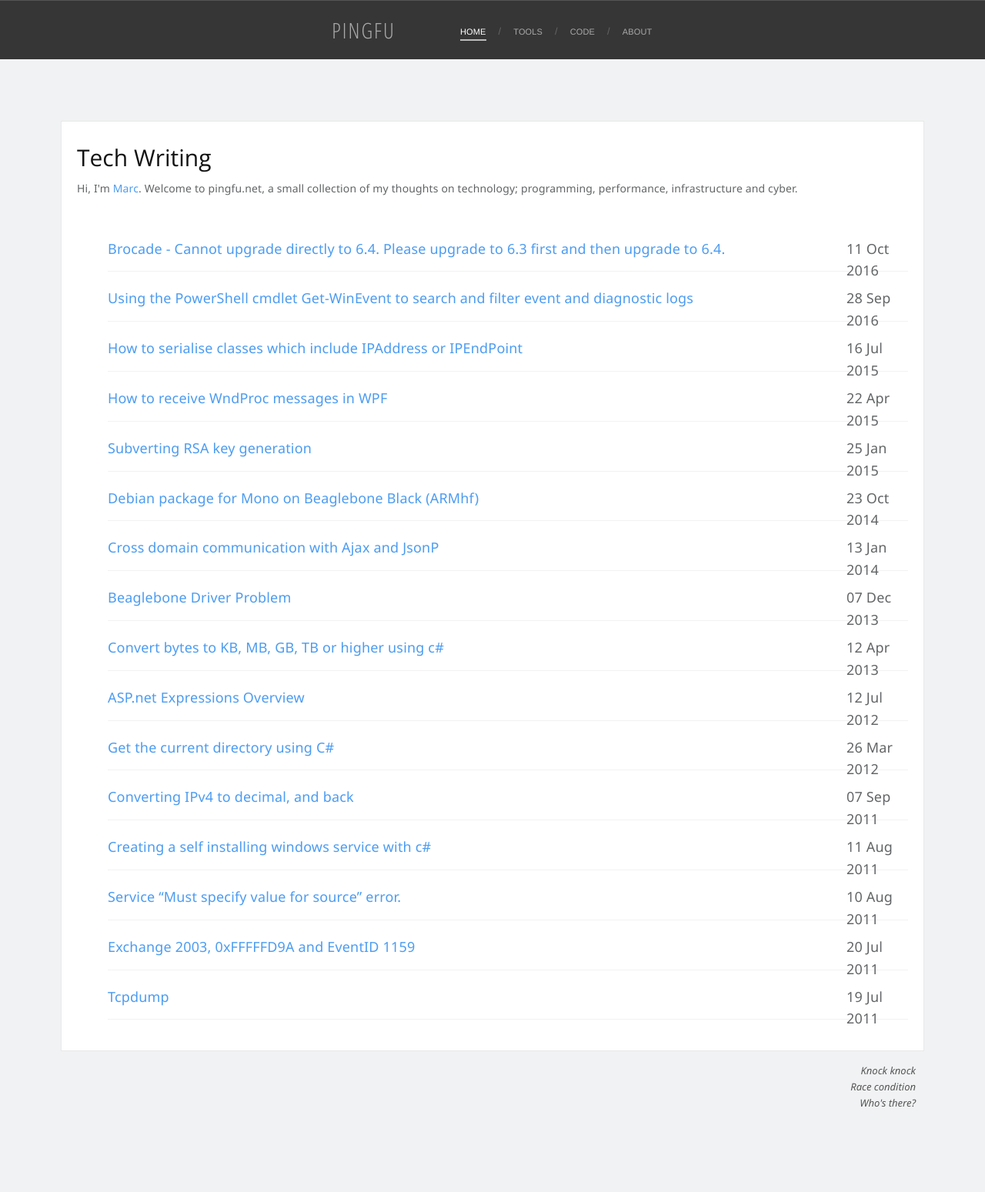
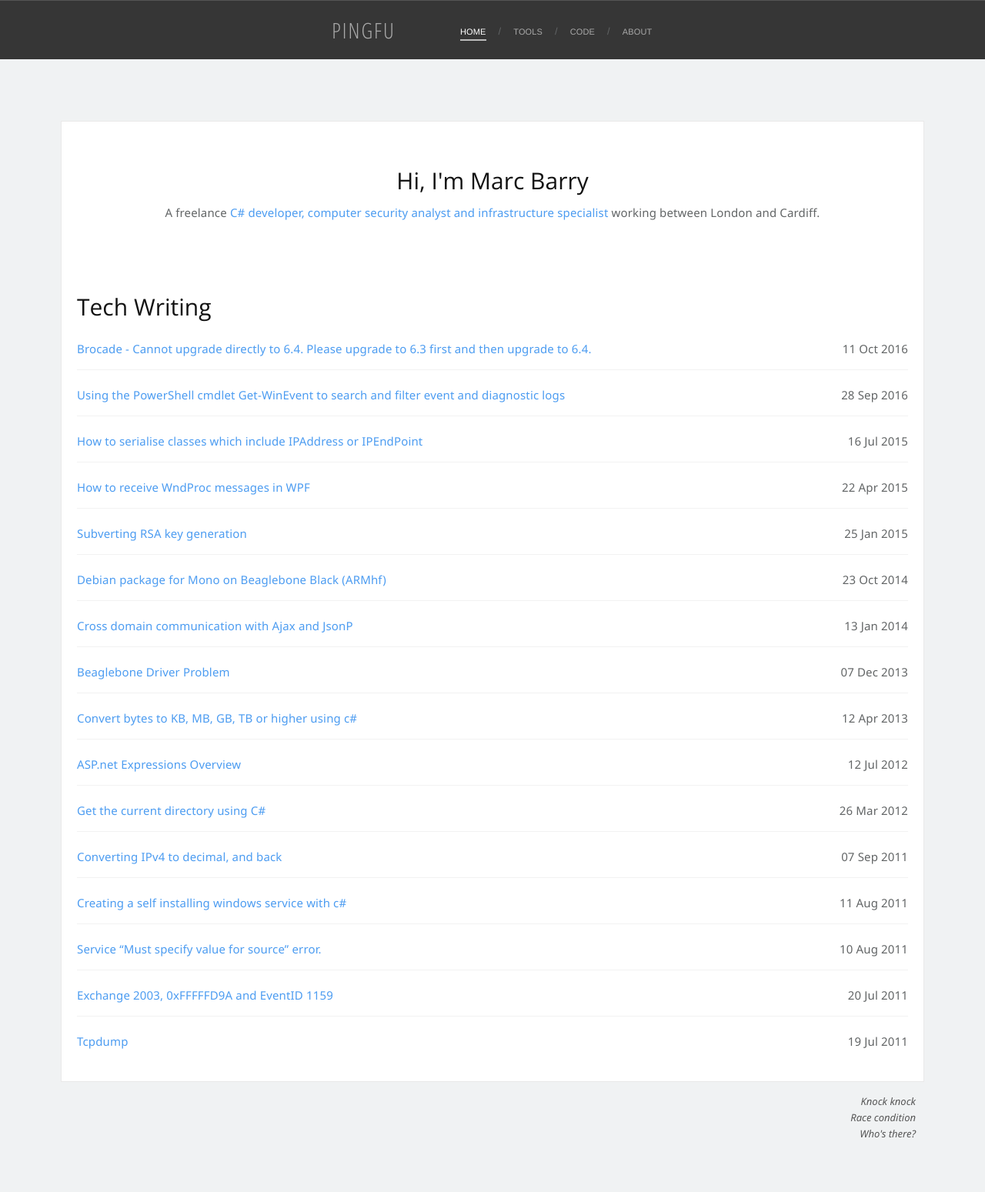
Before and after one commit to pingfu/pingfu.github.io, a Jekyll site: the page built from index.html, in a window 1280 px wide. Shown: the whole page at 77% size. Built offline with Jekyll 4.4.1, drawn with Linux system fonts in a browser that asks for light colours; nearby versions of some CDN libraries; before the commit the page ends 1509 px from its top, so only the background shows below that.

Commit message:
lots of updates

```diff
--- a/_config.yml
+++ b/_config.yml
@@ -1,5 +1,5 @@
 name: pingfu
 excerpt_separator: <!--excerpt-->
 permalink: /:title
-gems:
+plugins:
  - jekyll-redirect-from
--- a/css/main.css
+++ b/css/main.css
@@ -227,7 +227,7 @@ section th {
 
 #wrapper p {
   color: #626566;
-  font-size: 14px;
+  font-size: 15px;
   line-height: 1.9;
   letter-spacing: .01em;
   margin: 0 0 14px 0;
@@ -358,12 +358,6 @@ blockquote {
     left: 10px;
 }
 
-.postDate {
-	width: 80px;
-	display: inline-block;
-	white-space: wrap;
-}
-
 .slick-slide p {
 	margin-top: 16px !important;
 }
@@ -378,27 +372,37 @@ blockquote {
 	max-height: 100%;
 }
 
-#posts {
+#posts ul {
   list-style: none;
+  margin: 0;
+  padding-left: 0;
 }
 
 #posts li {
   color: #626566;
-  font-size: 13px;
   line-height: 1.6;
   letter-spacing: .01em;
   border-bottom: 1px solid rgba(0,0,0,0.05);
   padding: 15px 0;
   position: relative;
   list-style-type: none;
-  font-size: 18px;
+  font-size: 15px;
+}
+
+#posts li:last-child {
+  border-bottom: none;
 }
 
 #posts .postDate {
   float: right;
+  word-break: none;
+  word-wrap: none;
 }
 
-
+#welcome-block {
+  text-align: center;
+  margin: 30px auto 60px 0;
+}
 
 
 
--- a/index.html
+++ b/index.html
@@ -8,12 +8,17 @@ redirect_from: "/writing/"
 
 <section class="boxed">
 
+	<div id="welcome-block">
+		<h1>Hi, I'm Marc Barry</h1>
+		<p>A freelance <a href="/about">C# developer, computer security analyst and infrastructure specialist</a> working between London and Cardiff.</p>
+	</div>
+
+	<br />
+
 	<h1>Tech Writing</h1>
 
-	<p>Hi, I'm <a href="/about">Marc</a>. Welcome to pingfu.net, a small collection of my thoughts on technology; programming, performance, infrastructure and cyber.</p>
-	<br />
-
-	<ul id="posts">
+	<div id="posts">
+		<ul>
 		{% for post in site.posts %}
 			<li>
 				<span class="postDate">{{ post.date | date_to_string }}</span>
@@ -21,6 +26,7 @@ redirect_from: "/writing/"
 			</li>
 		{% endfor %}
 		</ul>
+	</div>
 
 </section>
 
```
Also changed, not shown: _posts/2016-09-28-searching-eventlogs.md (renamed from _posts/2016-09-28-searching-eventlogs.markdown, +1 -1 lines), code.html (+10 -10 lines), _posts/2011-07-19-tcpdump.md (renamed from _posts/2011-07-19-tcpdump.markdown), _posts/2011-07-20-exchange-2003-and-0xFFFFFD9A.md (renamed from _posts/2011-07-20-exchange-2003-and-0xFFFFFD9A.markdown), _posts/2011-08-10-service-must-specify-value-for-source-error.md (renamed from _posts/2011-08-10-service-must-specify-value-for-source-error.markdown), _posts/2011-08-11-creating-a-self-installing-windows-service-with-csharp.md (renamed from _posts/2011-08-11-creating-a-self-installing-windows-service-with-csharp.markdown), _posts/2011-09-07-converting-ipv4-to-decimal-and-back.md (renamed from _posts/2011-09-07-converting-ipv4-to-decimal-and-back.markdown), _posts/2012-03-26-get-current-directory-using-csharp.md (renamed from _posts/2012-03-26-get-current-directory-using-csharp.markdown), _posts/2012-07-12-asp-dotnet-expressions-overview.md (renamed from _posts/2012-07-12-asp-dotnet-expressions-overview.markdown), _posts/2013-04-12-convert-bytes-to-kb-mb-gb-tb-or-higher.md (renamed from _posts/2013-04-12-convert-bytes-to-kb-mb-gb-tb-or-higher.markdown), _posts/2013-12-07-beaglebone-black-driver-problem.md (renamed from _posts/2013-12-07-beaglebone-black-driver-problem.markdown), _posts/2014-01-13-cross-domain-with-ajax-and-jsonp.md (renamed from _posts/2014-01-13-cross-domain-with-ajax-and-jsonp.markdown), _posts/2014-10-23-mono-debian-package-armhf-beaglebone-black.md (renamed from _posts/2014-10-23-mono-debian-package-armhf-beaglebone-black.markdown), _posts/2015-04-22-receive-wndproc-messages-in-wpf.md (renamed from _posts/2015-04-22-receive-wndproc-messages-in-wpf.markdown), 2 more files. Lines whose indentation alone changed are shown as unchanged.
